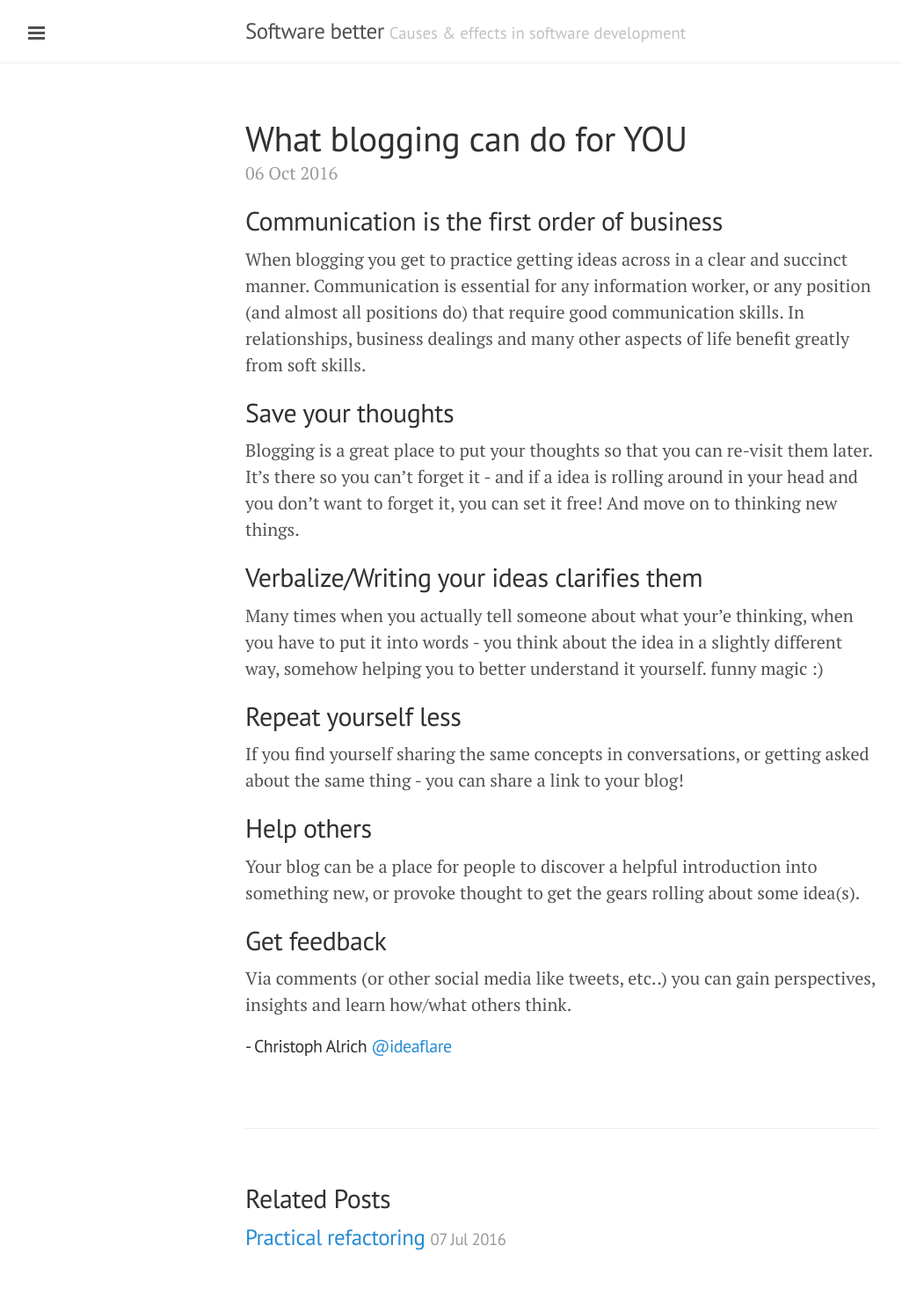
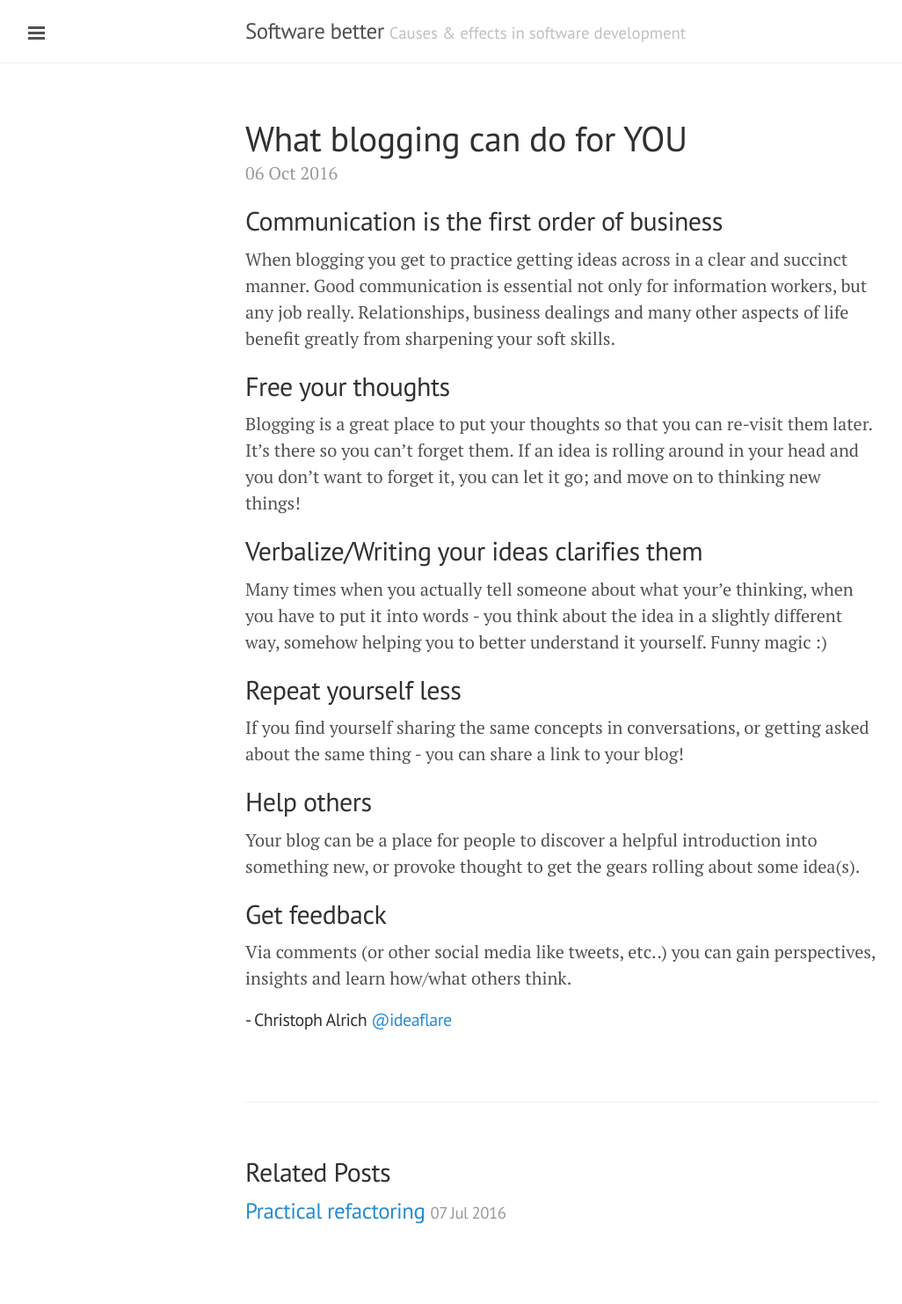
Before and after one commit to ideaflare/ideaflare.github.io, a Jekyll site: the page built from _posts/2016-10-06-what-blogging-can-do-for-you.markdown, in a window 1280 px wide. Shown: the whole page at 88% size, without its empty margins (1-1027 px from the left). Built offline with Jekyll 4.4.1, drawn with Linux system fonts in a browser that asks for light colours; comment, search, counter and statistics services are not loaded; after the commit the page ends 1452 px from its top, so only the background shows below that.

Commit message:
Post update: What blogging can do for YOU

```diff
--- a/_posts/2016-10-06-what-blogging-can-do-for-you.markdown
+++ b/_posts/2016-10-06-what-blogging-can-do-for-you.markdown
@@ -6,13 +6,13 @@ tags: [craftsmanship, practices]
 categories: [practices]
 ---
 ## Communication is the first order of business
-When blogging you get to practice getting ideas across in a clear and succinct manner. Communication is essential for any information worker, or any position (and almost all positions do) that require good communication skills. In relationships, business dealings and many other aspects of life benefit greatly from soft skills.
+When blogging you get to practice getting ideas across in a clear and succinct manner. Good communication is essential not only for information workers, but any job really. Relationships, business dealings and many other aspects of life benefit greatly from sharpening your soft skills.
 
-## Save your thoughts
-Blogging is a great place to put your thoughts so that you can re-visit them later. It's there so you can't forget it - and if a idea is rolling around in your head and you don't want to forget it, you can set it free! And move on to thinking new things.
+## Free your thoughts
+Blogging is a great place to put your thoughts so that you can re-visit them later. It's there so you can't forget them. If an idea is rolling around in your head and you don't want to forget it, you can let it go; and move on to thinking new things!
 
 ## Verbalize/Writing your ideas clarifies them
-Many times when you actually tell someone about what your'e thinking, when you have to put it into words - you think about the idea in a slightly different way, somehow helping you to better understand it yourself. funny magic :)
+Many times when you actually tell someone about what your'e thinking, when you have to put it into words - you think about the idea in a slightly different way, somehow helping you to better understand it yourself. Funny magic :)
 
 ## Repeat yourself less
 If you find yourself sharing the same concepts in conversations, or getting asked about the same thing - you can share a link to your blog!
```
